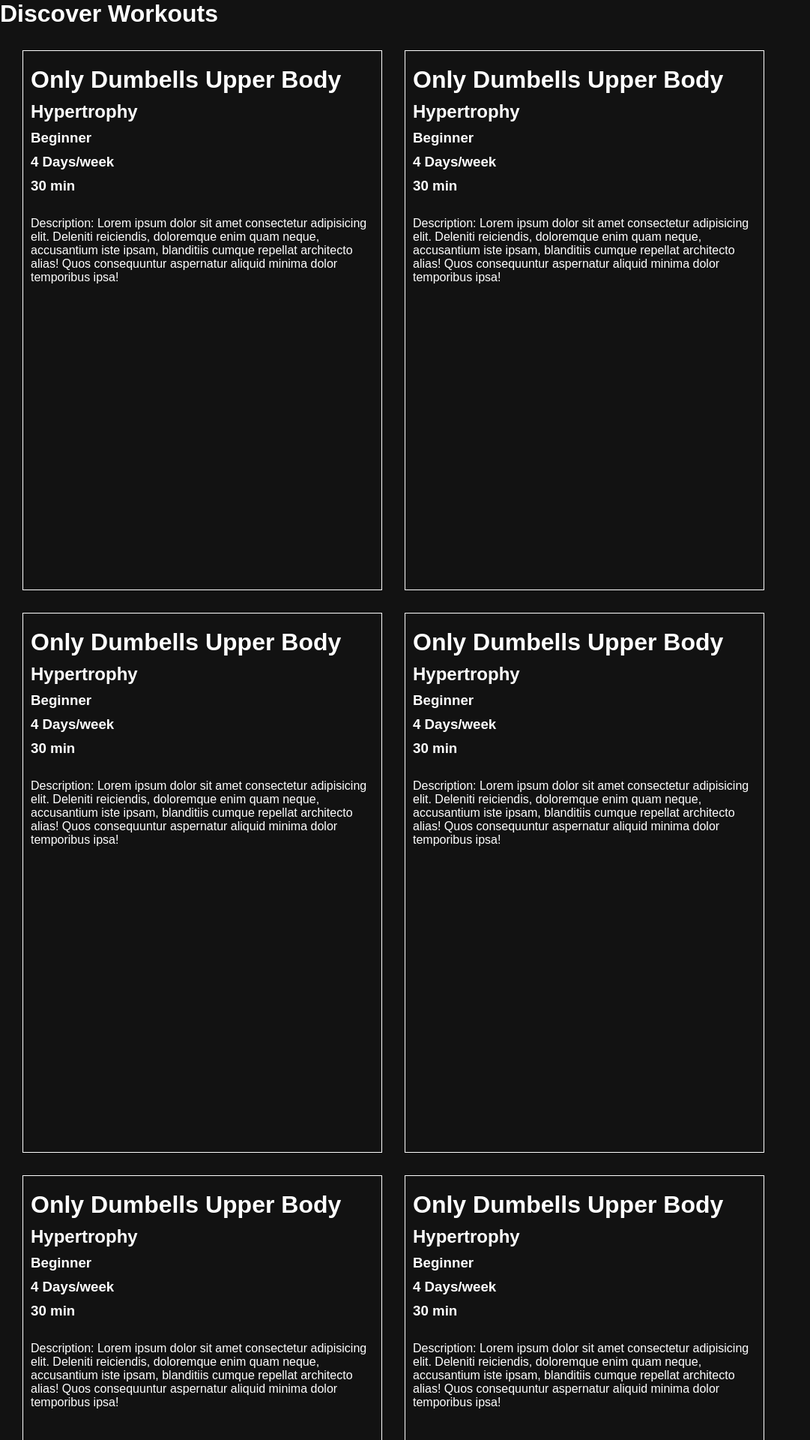
After one commit to DinosDevv/fitness_wellbeing, a Flask app: page /workouts in a window 1280 px wide. The commit adds this page. Shown: the top 1920 px of the page at 75% size, without its empty margins (0-1081 px from the left). Run offline with Flask 3, Linux system fonts and the light colour scheme.

Commit message:
Changed workout/calories algorithm, fixed bugs

```diff
--- a/app.py
+++ b/app.py
@@ -1,5 +1,5 @@
 from flask import Flask, request, render_template, redirect, session, url_for, flash
-from calculate import calculate_calories, calculate_sleep, calculate_workout
+from calculate import calculate_calories, calculate_sleep
 import datetime
 from flask_sqlalchemy import SQLAlchemy
 import os
@@ -72,6 +72,9 @@ def track_day():
   if 'user_id' not in session:
     return redirect(url_for('login_page'))
 
+  if User.query.get(session['user_id']).user_data == None:
+    return redirect(url_for('calculate_data'))
+
   return render_template('track_day.html')
 
 #PREMIUM PACKS
@@ -100,6 +103,12 @@ def login_page():
 def signup_page():
   return render_template('signup.html')
 
+#WORKOUT PAGE
+
+@app.route('/workouts')
+def workouts():
+  return render_template('workouts.html')
+
 #CALCULATES AND SAVES PERSONAL GOALS/DATA FOR USER INTO .db
 
 @app.route('/calculate', methods=['POST'])
@@ -110,6 +119,9 @@ def calculate():
 
   #GET THE USER'S DATA FROM THE FORM
 
+  user_id = session['user_id']
+  user = User.query.get(user_id)
+
   age = request.form.get('age', type=int)
   height = request.form.get('height', type=float)
   weight = request.form.get('weight', type=float)
@@ -118,19 +130,28 @@ def calculate():
   available_time = request.form.get('available-free-time', type=float)
   sleep_estimation = request.form.get('sleep-estimation', type=float)
 
-  data_calculation = UserData(
-    age = age,
-    height = height,
-    weight = weight,
-    gender = gender,
-    calories = calculate_calories(age, height, weight, activity_level),
-    sleep = calculate_sleep(sleep_estimation, age),
-    workout = calculate_workout(available_time, activity_level),
-    rank = 'Rookie',
-    user_id = session['user_id']
-  )
-
-  db.session.add(data_calculation)
+  if user.user_data:
+    user.user_data.age = age
+    user.user_data.height = height
+    user.user_data.weight = weight
+    user.user_data.gender = gender
+    user.user_data.calories = calculate_calories(age, height, weight, activity_level)
+    user.user_data.sleep = calculate_sleep(sleep_estimation, age)
+    user.user_data.workout = available_time
+    user.user_data.rank = 'Rookie'
+  else:
+    data_calculation = UserData(
+      age = age,
+      height = height,
+      weight = weight,
+      gender = gender,
+      calories = calculate_calories(age, height, weight, activity_level),
+      sleep = calculate_sleep(sleep_estimation, age),
+      workout = available_time,
+      rank = 'Rookie',
+      user_id = session['user_id']
+    )
+    db.session.add(data_calculation)
   db.session.commit()
 
   return redirect(url_for('progress'))
@@ -201,23 +222,27 @@ def progress():
 
   amount_of_submissions = len(all_entries)
 
-  #CALCULATE MOODS
+  '''
+  GOOD MOODS ARE HAPPY, VERY HAPPY, ENTHUSIASTIC
+  BAD MOODS ARE BORED, ANGRY, SAD
+  '''
 
-  good = 0
-  bad = 0
+  good_moods = 0
+  bad_moods = 0
 
   for submission in all_entries:
     if submission.mood == 'Very Happy' or submission.mood == 'Happy' or submission.mood == 'Enthusiastic':
-      good += 1
+      good_moods += 1
     else:
-      bad += 1
+      bad_moods += 1
 
-  moods = {"good": good, "bad": bad, "message": ""}
+  moods = {"good": good_moods, "bad": bad_moods, "message": ""}
 
-  if (good / (good+bad)) > 0.5:
-    moods['message'] = 'Keep being happy!'
-  else:
-    moods['message'] = 'Do activities that make you feel better!'
+  if (good_moods+bad_moods) != 0:
+    if (good_moods / (good_moods+bad_moods)) > 0.5:
+      moods['message'] = 'Keep being happy!'
+    else:
+      moods['message'] = 'Do activities that make you feel better!'
 
   return render_template(
       'progress.html',
--- a/ideas-structure.txt
+++ b/ideas-structure.txt
@@ -36,9 +36,12 @@
 10. Add Nav Bar
 11. ADD BETTER COMMENTS TO 'app.py'
 12. REMOVE 'data' FOLDER
+15. Polish Sleep hour calculations
 
 =============== DONE ===============
 
+Round Calories after calculation
+Fix algorithm for daily/weekly workout hours
 Add mood tracking to daily tracker
 Save everything to database instead of json files
 Signup/Login and session system
--- /dev/null
+++ b/static/styles/workouts.css
@@ -0,0 +1,19 @@
+.container{
+  display: flex;
+  flex-wrap: wrap; /* Κάνει τα στοιχεία να "πάνε από κάτω" όταν δεν χωράνε */
+  gap: 10px;
+  padding: 20px;
+}
+.workout_container{
+  border: 1px solid white;
+  padding: 10px;
+  margin: 10px;
+  width: 480px;
+  height: 720px;
+}
+.workout_container p{
+  margin-top: 30px;
+}
+.workout_container h1, h2, h3{
+  margin-top: 10px;
+}
--- a/templates/calculate.html
+++ b/templates/calculate.html
@@ -50,10 +50,9 @@
       </div>
 
       <div class="form-row">
-        <label for="available-free-time">Available Free Time (/week): </label>
+        <label for="available-free-time">Available Workout time (mins/day): </label>
         <input type="number" id="available-free-time" name="available-free-time" placeholder="Enter your free time in hours" required><br>
       </div>
-
       <div class="form-row">
         <label for="sleep-estimation">Usual time for healthy sleep: </label>
         <input type="number" id="sleep-estimation" name="sleep-estimation" placeholder="Enter hours of sleep"><br>
--- a/templates/progress.html
+++ b/templates/progress.html
@@ -26,7 +26,7 @@
             <tr>
               <th>Date</th>
               <th>Calories</th>
-              <th>Workout (hrs)</th>
+              <th>Workout/Day (mins)</th>
               <th>Sleep (hrs)</th>
               <th>Weight (kg)</th>
               <th>Mood</th>
@@ -65,7 +65,7 @@
           <h2>Calories</h2>
         </div>
         <div class="goal-item">
-          <h1>{{ data.workout }} Hr</h1>
+          <h1>{{ data.workout }} Mins</h1>
           <h2>Workout</h2>
         </div>
         <div class="goal-item">
--- /dev/null
+++ b/templates/workouts.html
@@ -0,0 +1,105 @@
+<!DOCTYPE html>
+<html lang="en">
+<head>
+  <meta charset="UTF-8">
+  <meta name="viewport" content="width=device-width, initial-scale=1.0">
+  <title>Workouts</title>
+  <link rel="stylesheet" href="static/styles/basic_styles.css">
+  <link rel="stylesheet" href="static/styles/workouts.css">
+</head>
+<body>
+  <h1>Discover Workouts</h1>
+  <div class="container">
+    <div class="workout_container">
+      <h1>Only Dumbells Upper Body</h1>
+      <h2>Hypertrophy</h2>
+      <h3>Beginner</h3>
+      <h3>4 Days/week</h3>
+      <h3>30 min</h3>
+      <p>Description: Lorem ipsum dolor sit amet consectetur adipisicing elit. Deleniti reiciendis, doloremque enim quam neque, accusantium iste ipsam, blanditiis cumque repellat architecto alias! Quos consequuntur aspernatur aliquid minima dolor temporibus ipsa!</p>
+    </div>
+<div class="workout_container">
+      <h1>Only Dumbells Upper Body</h1>
+      <h2>Hypertrophy</h2>
+      <h3>Beginner</h3>
+      <h3>4 Days/week</h3>
+      <h3>30 min</h3>
+      <p>Description: Lorem ipsum dolor sit amet consectetur adipisicing elit. Deleniti reiciendis, doloremque enim quam neque, accusantium iste ipsam, blanditiis cumque repellat architecto alias! Quos consequuntur aspernatur aliquid minima dolor temporibus ipsa!</p>
+    </div>
+<div class="workout_container">
+      <h1>Only Dumbells Upper Body</h1>
+      <h2>Hypertrophy</h2>
+      <h3>Beginner</h3>
+      <h3>4 Days/week</h3>
+      <h3>30 min</h3>
+      <p>Description: Lorem ipsum dolor sit amet consectetur adipisicing elit. Deleniti reiciendis, doloremque enim quam neque, accusantium iste ipsam, blanditiis cumque repellat architecto alias! Quos consequuntur aspernatur aliquid minima dolor temporibus ipsa!</p>
+    </div>
+<div class="workout_container">
+      <h1>Only Dumbells Upper Body</h1>
+      <h2>Hypertrophy</h2>
+      <h3>Beginner</h3>
+      <h3>4 Days/week</h3>
+      <h3>30 min</h3>
+      <p>Description: Lorem ipsum dolor sit amet consectetur adipisicing elit. Deleniti reiciendis, doloremque enim quam neque, accusantium iste ipsam, blanditiis cumque repellat architecto alias! Quos consequuntur aspernatur aliquid minima dolor temporibus ipsa!</p>
+    </div>
+<div class="workout_container">
+      <h1>Only Dumbells Upper Body</h1>
+      <h2>Hypertrophy</h2>
+      <h3>Beginner</h3>
+      <h3>4 Days/week</h3>
+      <h3>30 min</h3>
+      <p>Description: Lorem ipsum dolor sit amet consectetur adipisicing elit. Deleniti reiciendis, doloremque enim quam neque, accusantium iste ipsam, blanditiis cumque repellat architecto alias! Quos consequuntur aspernatur aliquid minima dolor temporibus ipsa!</p>
+    </div>
+<div class="workout_container">
+      <h1>Only Dumbells Upper Body</h1>
+      <h2>Hypertrophy</h2>
+      <h3>Beginner</h3>
+      <h3>4 Days/week</h3>
+      <h3>30 min</h3>
+      <p>Description: Lorem ipsum dolor sit amet consectetur adipisicing elit. Deleniti reiciendis, doloremque enim quam neque, accusantium iste ipsam, blanditiis cumque repellat architecto alias! Quos consequuntur aspernatur aliquid minima dolor temporibus ipsa!</p>
+    </div>
+<div class="workout_container">
+      <h1>Only Dumbells Upper Body</h1>
+      <h2>Hypertrophy</h2>
+      <h3>Beginner</h3>
+      <h3>4 Days/week</h3>
+      <h3>30 min</h3>
+      <p>Description: Lorem ipsum dolor sit amet consectetur adipisicing elit. Deleniti reiciendis, doloremque enim quam neque, accusantium iste ipsam, blanditiis cumque repellat architecto alias! Quos consequuntur aspernatur aliquid minima dolor temporibus ipsa!</p>
+    </div>
+<div class="workout_container">
+      <h1>Only Dumbells Upper Body</h1>
+      <h2>Hypertrophy</h2>
+      <h3>Beginner</h3>
+      <h3>4 Days/week</h3>
+      <h3>30 min</h3>
+      <p>Description: Lorem ipsum dolor sit amet consectetur adipisicing elit. Deleniti reiciendis, doloremque enim quam neque, accusantium iste ipsam, blanditiis cumque repellat architecto alias! Quos consequuntur aspernatur aliquid minima dolor temporibus ipsa!</p>
+    </div>
+<div class="workout_container">
+      <h1>Only Dumbells Upper Body</h1>
+      <h2>Hypertrophy</h2>
+      <h3>Beginner</h3>
+      <h3>4 Days/week</h3>
+      <h3>30 min</h3>
+      <p>Description: Lorem ipsum dolor sit amet consectetur adipisicing elit. Deleniti reiciendis, doloremque enim quam neque, accusantium iste ipsam, blanditiis cumque repellat architecto alias! Quos consequuntur aspernatur aliquid minima dolor temporibus ipsa!</p>
+    </div>
+<div class="workout_container">
+      <h1>Only Dumbells Upper Body</h1>
+      <h2>Hypertrophy</h2>
+      <h3>Beginner</h3>
+      <h3>4 Days/week</h3>
+      <h3>30 min</h3>
+      <p>Description: Lorem ipsum dolor sit amet consectetur adipisicing elit. Deleniti reiciendis, doloremque enim quam neque, accusantium iste ipsam, blanditiis cumque repellat architecto alias! Quos consequuntur aspernatur aliquid minima dolor temporibus ipsa!</p>
+    </div>
+<div class="workout_container">
+      <h1>Only Dumbells Upper Body</h1>
+      <h2>Hypertrophy</h2>
+      <h3>Beginner</h3>
+      <h3>4 Days/week</h3>
+      <h3>30 min</h3>
+      <p>Description: Lorem ipsum dolor sit amet consectetur adipisicing elit. Deleniti reiciendis, doloremque enim quam neque, accusantium iste ipsam, blanditiis cumque repellat architecto alias! Quos consequuntur aspernatur aliquid minima dolor temporibus ipsa!</p>
+    </div>
+
+
+  </div>
+</body>
+</html>
```
Also changed, not shown: calculate.py (+1 -11 lines), templates/home.html (+12 -11 lines).
